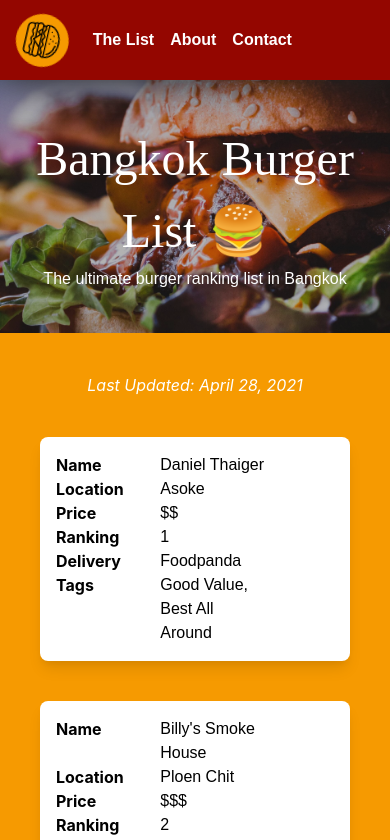
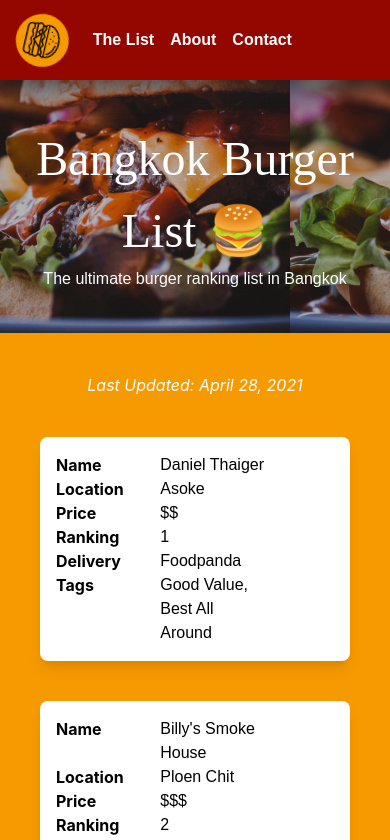
Before and after one commit to elcarp/bangkok-burger-list, a React (Create React App) app: page / in a window 390 px wide. Shown: the top 840 px of the page. Built offline with nearby package versions, Linux system fonts and the light colour scheme.

Commit message:
safari compatibility

```diff
--- a/src/App.css
+++ b/src/App.css
@@ -206,6 +206,6 @@ label {
 
 @media (max-width: 569px) {
   .hero {
-    background-position: 0 -110px;
+    background-position: -100px -150px !important;
   }
 }
```
